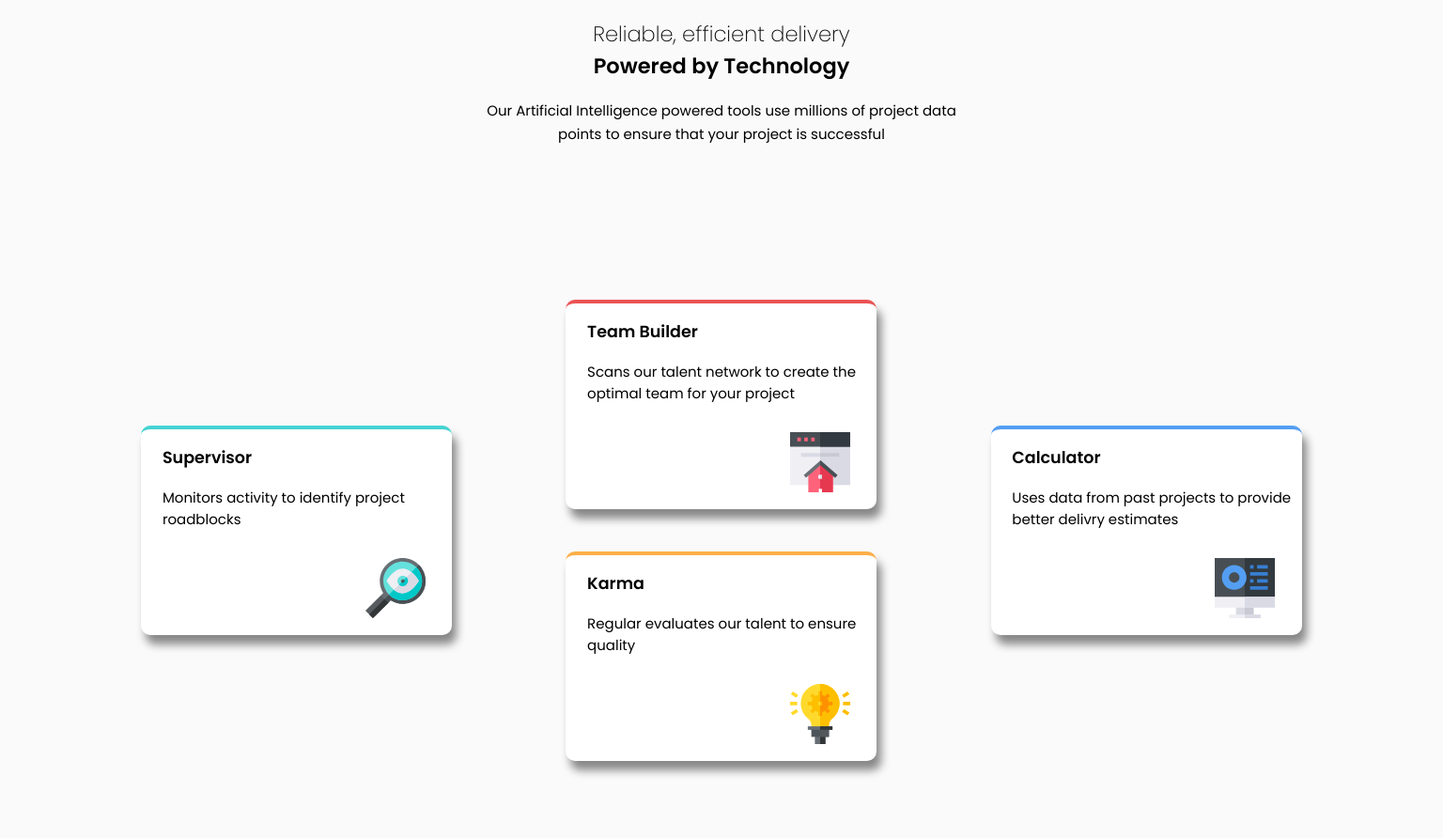
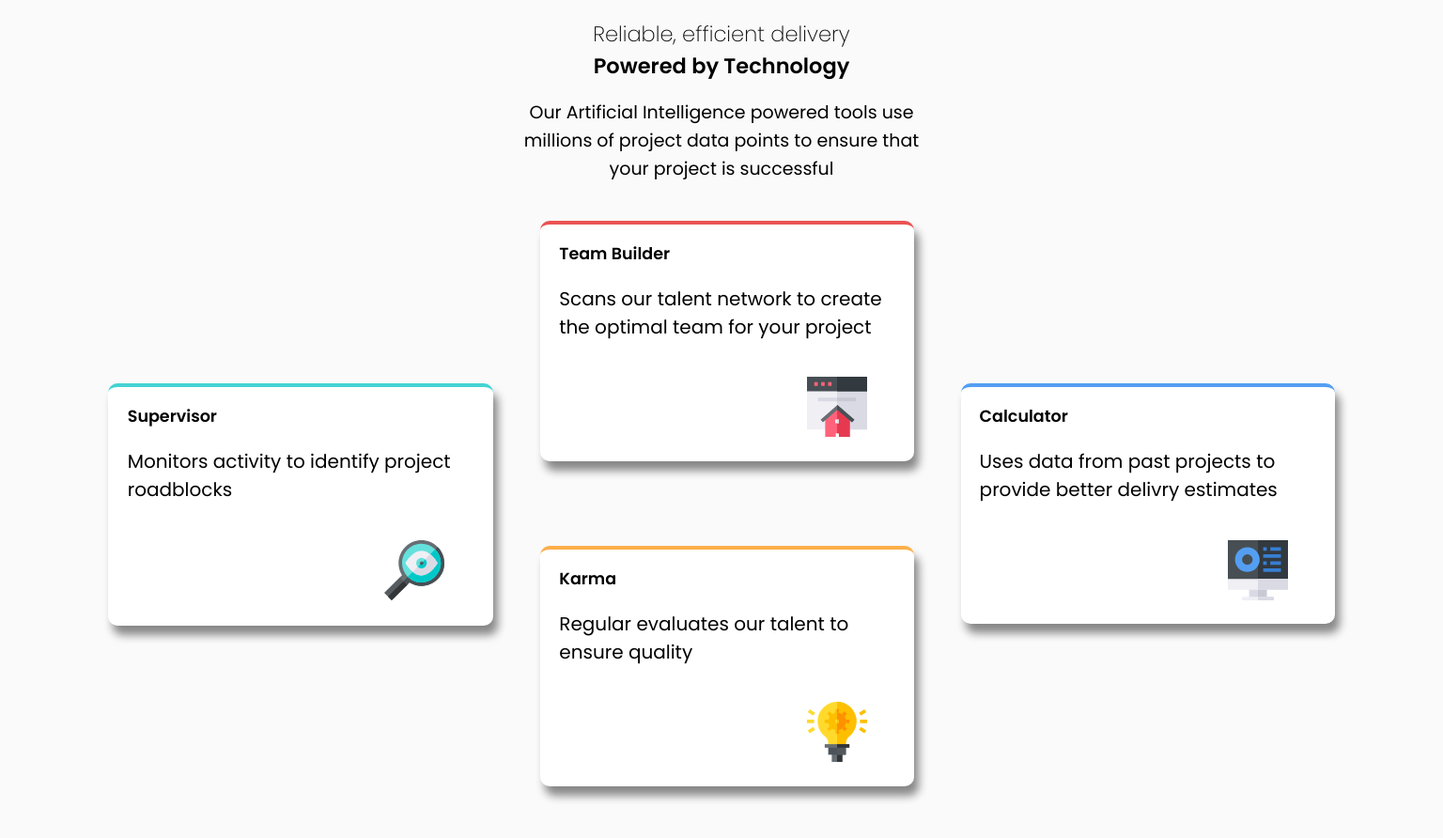
Before and after one commit to realadebimpe/four-card-feature-section, a plain HTML site: page index.html in a window 1536 px wide. Shown: the whole page at 94% size. Drawn offline with Linux system fonts and the light colour scheme.

Commit message:
Refactored Css

```diff
--- a/css/style.css
+++ b/css/style.css
@@ -26,9 +26,11 @@ body {
 }
 
 .wrapper {
-    /* margin: 20% 20% 20% 20%; */
     text-align: center;
     margin: 0 2% 0 2%;
+    box-sizing: border-box;
+    padding: 0;
+    margin: 0;
 }
 
 h2 span {
@@ -38,15 +40,12 @@ h2 span {
 
 h2 {
     font-weight: 200;
-    width: 0 100% 0 100%;
 }
 
 .mission {
-    width: 308px;
-    height: 75px;
     text-align: center;
     line-height: 25px;
-    margin: 0 auto;
+    margin: 0 15%;
 }
 
 .all-Cards {
@@ -56,9 +55,6 @@ h2 {
 
 .card {
     background-color: white;
-    max-width: 331px;
-    height: 223px;
-    box-sizing: border-box;
     border-top-width: 4px;
     border-top-style: solid;
     padding: 0 0 5% 5%;
@@ -89,17 +85,20 @@ img {
     padding: 5% 10% 0 0;
 }
 
-@media only screen and (min-width: 1440px){
+@media only screen and (min-width: 1024px){
     .mission {
-        width: 501px;
-        height: 50px;
+        margin: 0 35%;
+        font-size: 19px;
+        line-height: 30px;
     }
 
     .all-Cards{
           display: grid;
           grid-template-columns: repeat(3, auto);
           grid-template-rows: repeat(3, auto);
+          grid-gap: 30px;
       }
+
 
       .card:nth-child(2){
           grid-column: 2/3;
@@ -127,3 +126,17 @@ img {
 
     }
 }
+
+
+@media screen and (min-width:1440px) {
+    .all-Cards {
+        width: 85%;
+        margin: 0 auto;
+        grid-gap: 50px;
+    }
+
+    .all-Cards p {
+        font-size: 20px;
+        padding-right: 15px;
+    }
+}
```
